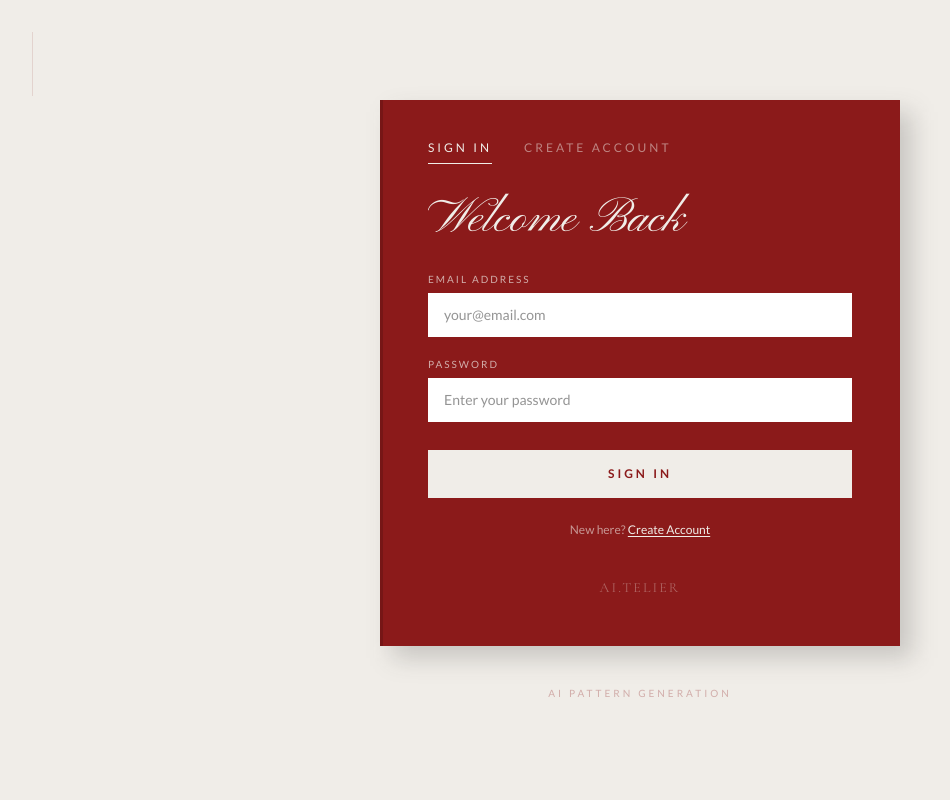
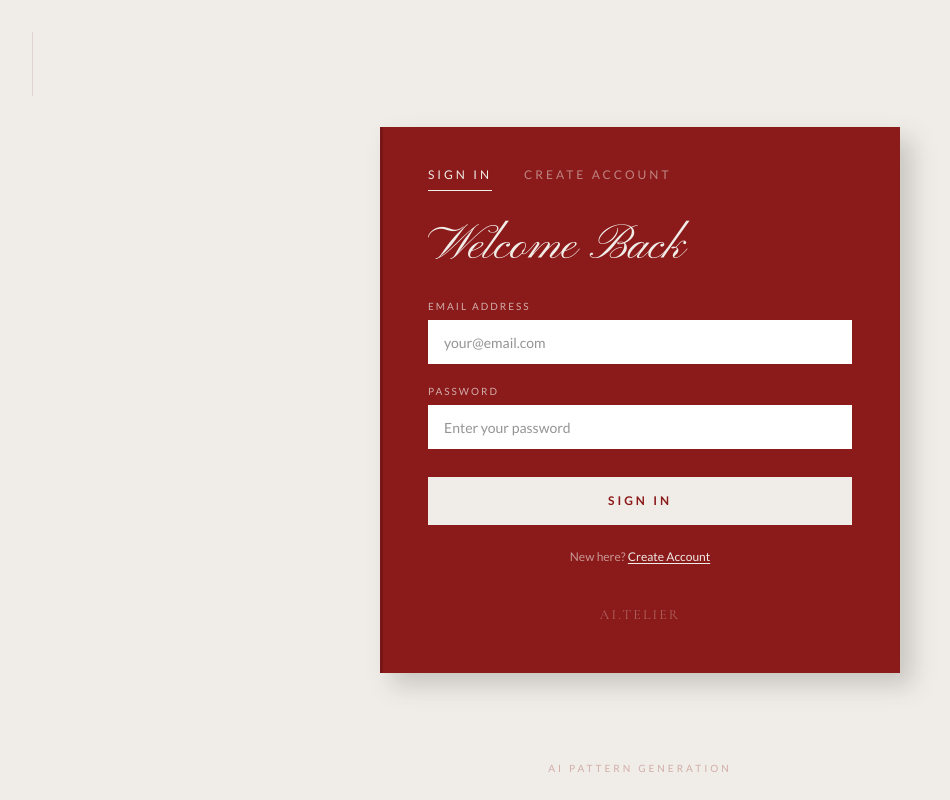
Before and after one commit to bit913srw/v0-ai-telier-sign-in-screen, a Next.js app: page / in a window 1280 px wide. Shown: the whole page, without its empty margins (0-950 px from the left). Built offline with nearby package versions, Linux system fonts and the light colour scheme.

Commit message:
feat: position "AI Pattern Generation" text at page bottom
Use absolute positioning for consistent bottom spacing.

```diff
--- a/app/page.tsx
+++ b/app/page.tsx
@@ -24,7 +24,7 @@ export default function AuthPage() {
 
       {/* Footer text */}
       <p
-        className="mt-10 text-[10px] tracking-[0.3em] uppercase"
+        className="absolute bottom-6 text-[10px] tracking-[0.3em] uppercase"
         style={{ color: "rgba(139,26,26,0.3)" }}
       >
         AI Pattern Generation
```
